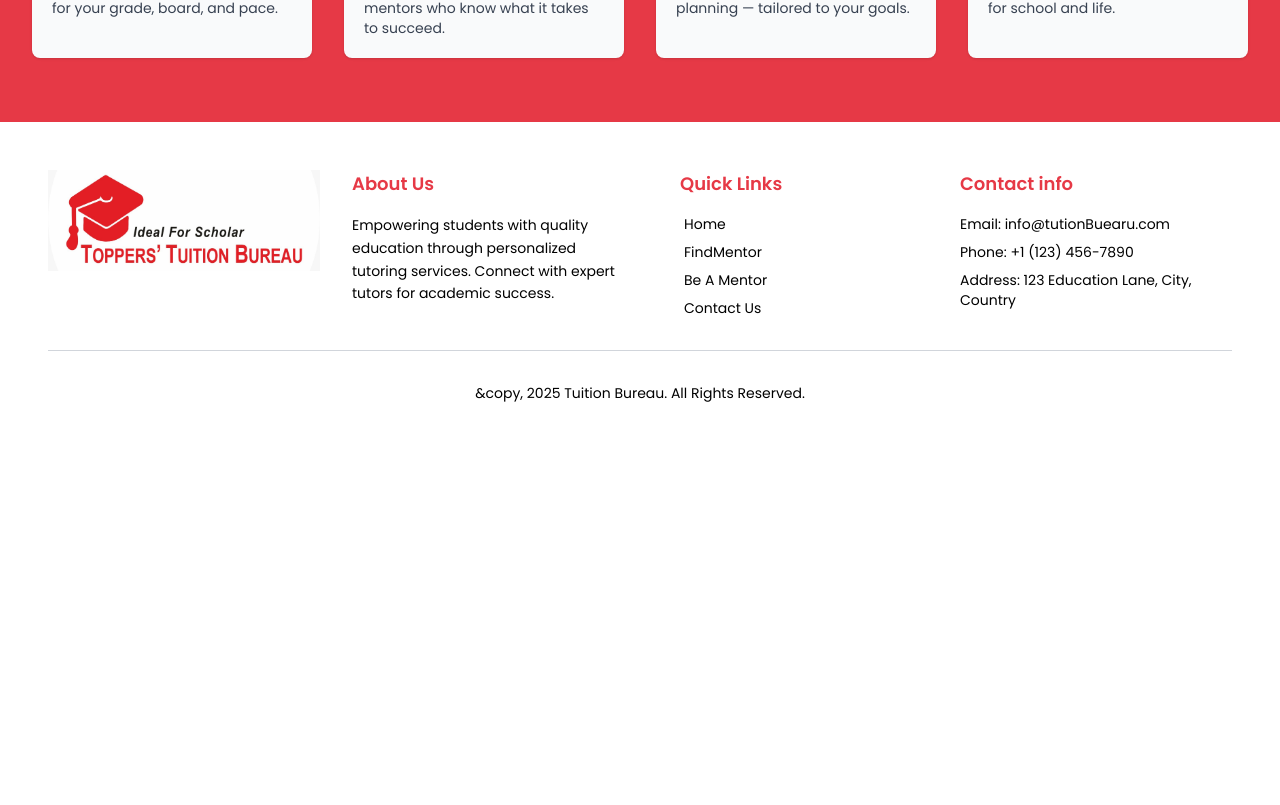
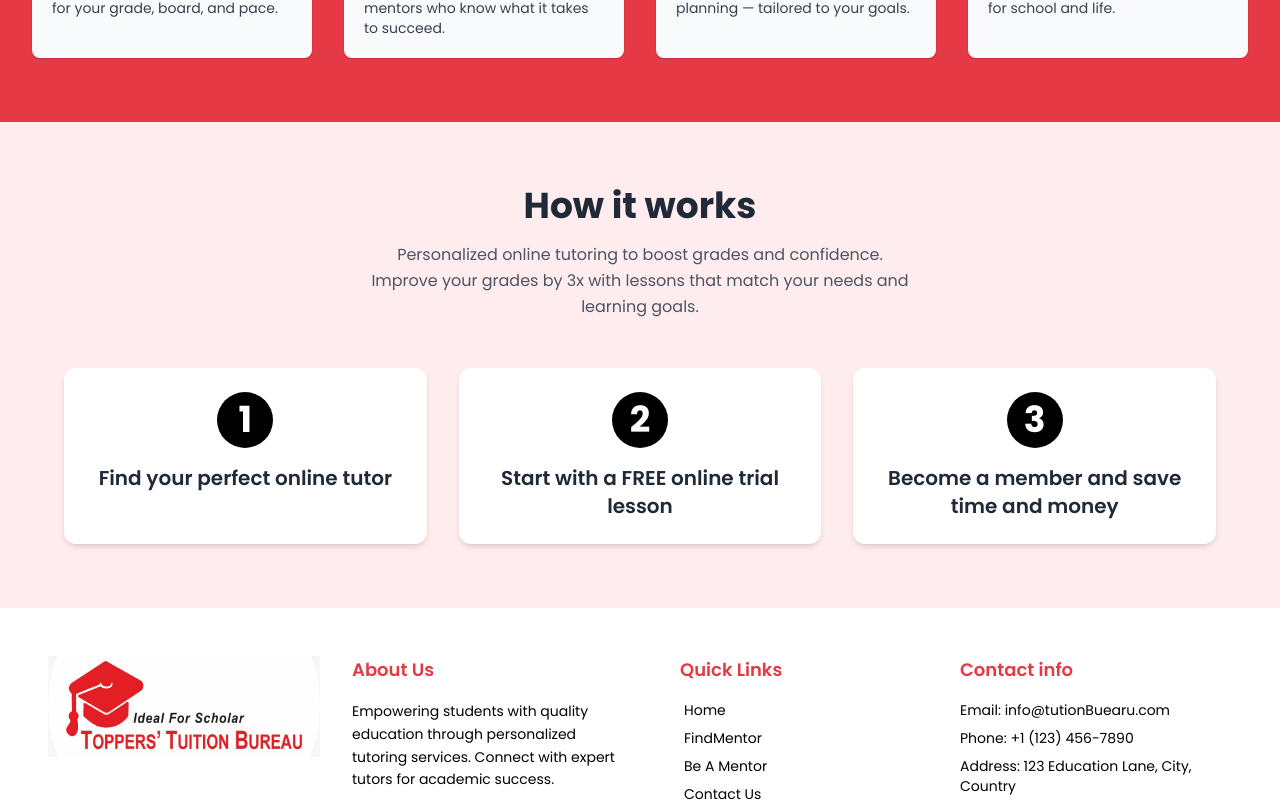
Before and after one commit to ToppersTuitionBureau/TutionsBureau, a React (Vite) app: page / in a window 1280 px wide. Shown: the part 1198-2003 px from the top of the page. Before the commit the page ends 1649 px from the top, so only its background shows below. Built offline with nearby package versions, Linux system fonts and the light colour scheme.

Commit message:
HowItWorks_section

```diff
--- /dev/null
+++ b/src/components/HowItWorks.jsx
@@ -0,0 +1,44 @@
+import React from 'react';
+
+const steps = [
+  {
+    id: 1,
+    title: 'Find your perfect online tutor',
+  },
+  {
+    id: 2,
+    title: 'Start with a FREE online trial lesson',
+  },
+  {
+    id: 3,
+    title: 'Become a member and save time and money',
+  },
+];
+
+const HowItWorks = () => {
+  return (
+    <div className="bg-[#ffecee] py-16 px-4 flex flex-col items-center">
+      <h1 className="text-4xl font-bold text-gray-800 mb-4 text-center">How it works</h1>
+      <p className="text-gray-600 text-center mb-12 max-w-xl leading-relaxed">
+        Personalized online tutoring to boost grades and confidence.<br />
+        Improve your grades by 3x with lessons that match your needs and learning goals.
+      </p>
+
+      <div className="grid grid-cols-1 md:grid-cols-3 gap-8 max-w-6xl w-full">
+        {steps.map((step) => (
+          <div
+            key={step.id}
+            className="bg-white rounded-xl p-6 shadow-md hover:-translate-y-2 transition-transform duration-300 flex flex-col items-center text-center"
+          >
+            <div className="w-14 h-14 bg-black text-white rounded-full flex items-center justify-center mb-4 text-4xl font-bold">
+              {step.id}
+            </div>
+            <h2 className="text-xl font-semibold text-gray-800">{step.title}</h2>
+          </div>
+        ))}
+      </div>
+    </div>
+  );
+};
+
+export default HowItWorks;
--- a/src/components/WhyChooseUs.jsx
+++ b/src/components/WhyChooseUs.jsx
@@ -63,7 +63,7 @@ const WhyChooseUs = () => {
         {features.map((item, index) => (
           <div
             key={index}
-            className="whyChooseUs-card text-left p-6 bg-gray-50 rounded-lg shadow hover:shadow-lg transition duration-300"
+            className="whyChooseUs-card text-left p-6 bg-[#ffecee] rounded-lg shadow hover:shadow-lg transition duration-300"
           >
             <div className="mb-4 flex justify-start">{item.icon}</div>
             <h3 className="text-2xl font-semibold text-gray-800 mb-2">
--- a/src/pages/Home.jsx
+++ b/src/pages/Home.jsx
@@ -4,6 +4,7 @@ import Footer from  '../components/Footer'
 import { IoCallSharp } from "react-icons/io5";
 import WhyChooseUs from '../components/WhyChooseUs';
 import LearningCategories from '../components/LearningCategories';
+import HowItWorks from '../components/HowItWorks';
 
 
 function Home() {
@@ -15,6 +16,7 @@ function Home() {
     </div>
     <WhyChooseUs/>
     <LearningCategories />
+    <HowItWorks/>
     <Footer/>
     </>
   )
```
